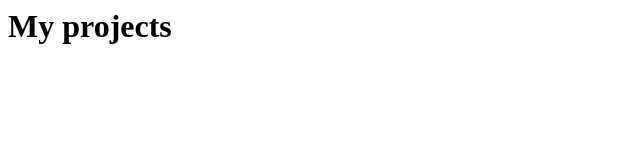
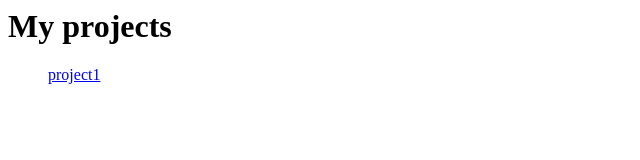
Before and after one commit to Asianytryhard/Asianytryhard.github.io, a plain HTML site: page index.html in a window 1280 px wide. Shown: the full height of the page, 0-640 px from the left. Drawn offline with Linux system fonts and the light colour scheme.

Commit message:
Update index.html

```diff
--- a/index.html
+++ b/index.html
@@ -13,6 +13,8 @@
 
  <ul>
 
+  <a href= "project1.html" <li> project1</li></a>
+
   </body>
 
   </html>
```
